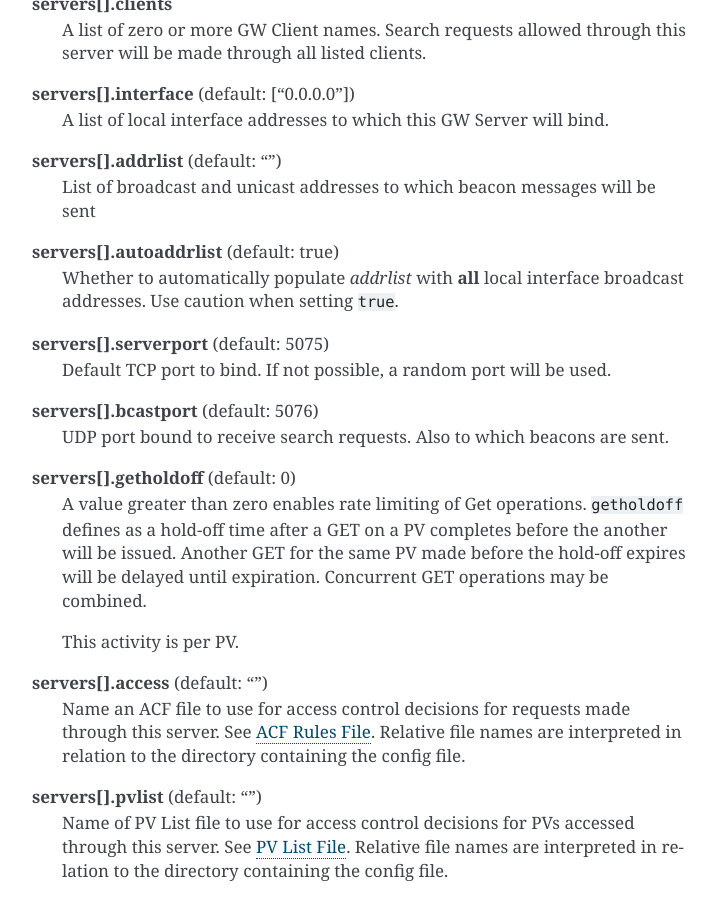
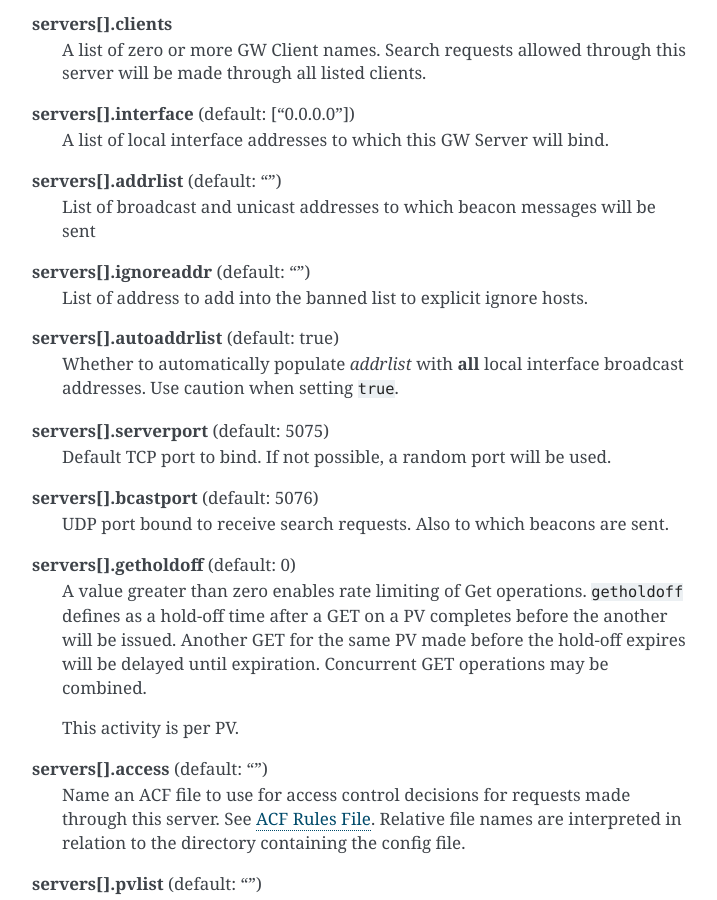
Before and after one commit to epics-base/p4p, a Sphinx documentation site: the page built from documentation/gw.rst, in a window 1280 px wide and 900 px high, scrolled down 4715 px. Shown: the whole window, without its empty margins (388-1105 px from the left). Built offline with Sphinx 7.4.7, drawn with Linux system fonts in a browser that asks for light colours; some of the changed text lies outside the part shown.

Commit message:
DOC: Add documentation for pvagw ignoreaddr option.

```diff
--- a/documentation/gw.rst
+++ b/documentation/gw.rst
@@ -182,6 +182,7 @@ A full list of known keys for configuration scheme version 2. ::
                 "clients":["theclient"],
                 "interface":["..."],
                 "addrlist":"",
+                "ignoreaddr":["..."],
                 "autoaddrlist":false,
                 "serverport":5075,
                 "bcastport":5076,
@@ -237,6 +238,9 @@ Keys
 
 **servers[].addrlist** (default: "")
     List of broadcast and unicast addresses to which beacon messages will be sent
+
+**servers[].ignoreaddr** (default: "")
+    List of address to add into the banned list to explicit ignore hosts.
 
 **servers[].autoaddrlist** (default: true)
     Whether to automatically populate *addrlist* with **all** local interface broadcast addresses.
```
